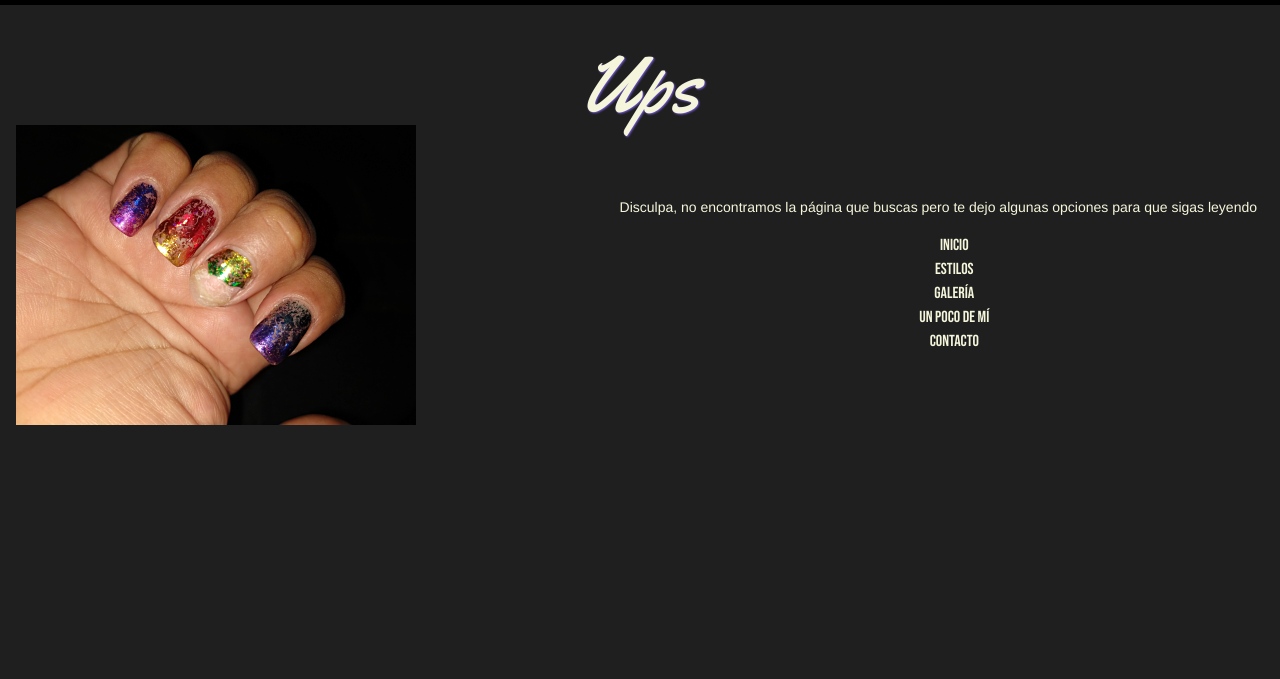
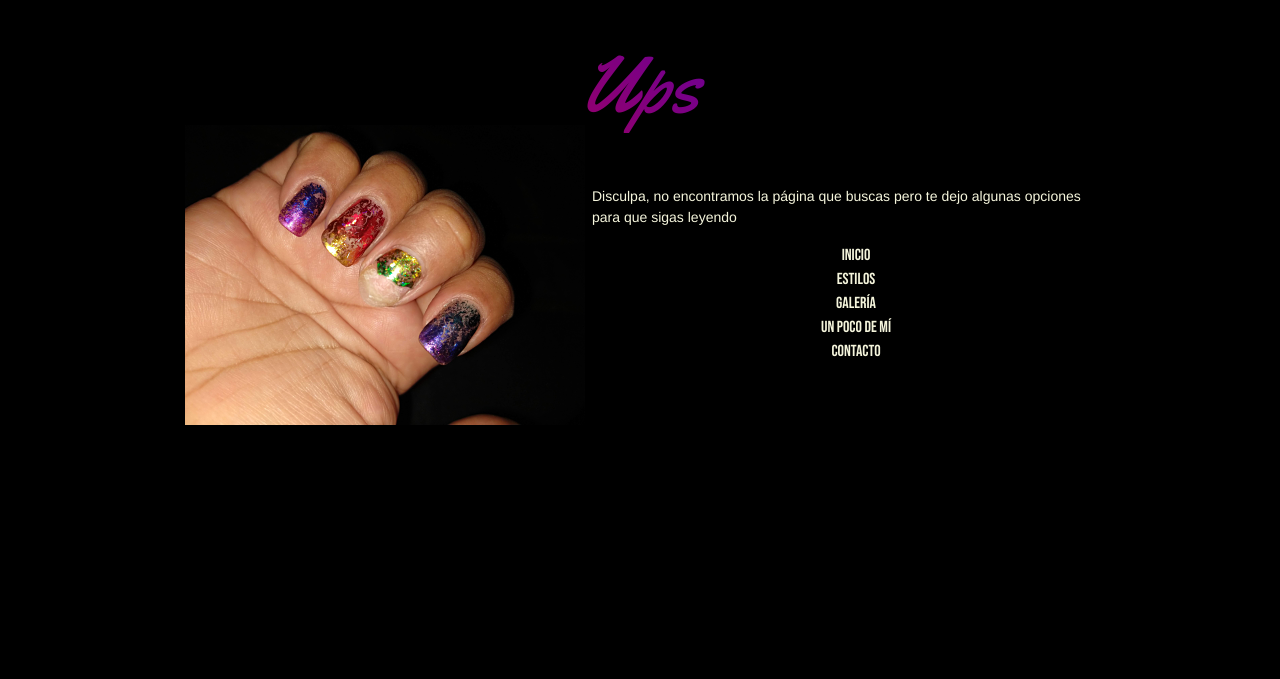
Before and after one commit to nancyargentina/NailArtistSite_MartinezNancy, a website: page pages/error404.html in a window 1280 px wide. Shown: the part 121-800 px from the top of the page. Drawn offline with nearby package versions, Linux system fonts and the light colour scheme; a web font is replaced by a local one.

Commit message:
Formato a página de error

```diff
--- a/pages/error404.html
+++ b/pages/error404.html
@@ -13,7 +13,7 @@
     <link href="https://cdn.jsdelivr.net/npm/bootstrap@5.1.1/dist/css/bootstrap.min.css" rel="stylesheet" integrity="sha384-F3w7mX95PdgyTmZZMECAngseQB83DfGTowi0iMjiWaeVhAn4FJkqJByhZMI3AhiU" crossorigin="anonymous">
     <link rel="stylesheet" href="../css/estilos.css">
 </head>
-<body id="fondoespecial">
+<body>
     <Header>
           <nav class="navbar navbar-expand-md navbar-dark">
             <div class="container-fluid">
@@ -36,12 +36,12 @@
         </nav>
     </Header>
 
-    <main>
-        <h1 class="encabezado__titulo">Ups</h1>
-        <section>
+    <main id="fondoespecial">
+        <h2 class="encabezado__titulo bordecolor">Ups</h2>
+        <section class="contenedorError">
             <img src="../images/rota_opt.png" alt="mano con uña rota">
-            <div class="articulo">
-                <P>Disculpa, no encontramos la página que buscas pero te dejo algunas opciones para que sigas leyendo</P>
+            <div class="textosError">
+                <P class="ancho">Disculpa, no encontramos la página que buscas pero te dejo algunas opciones para que sigas leyendo</P>
                 <ul class="menu text-center">
                     <li><a class="menu__item__link" href="../index.html">Inicio</a></li>
                     <li><a class="menu__item__link" href="estilosNail.html">Estilos</a></li>
--- a/scss/_base.scss
+++ b/scss/_base.scss
@@ -92,7 +92,7 @@ section {
 }
 
 .articulo{
-     display: inline-block;
+    display: inline-block;
     max-width:50rem;
     height: 40 rem;
 }
@@ -124,9 +124,6 @@ section {
     transition: opacity 500ms;
   }
 
-#fondoespecial{
-    background-color: $colorbase;
-}
 .pie{
     font-size: small;
 }
--- /dev/null
+++ b/scss/_error.scss
@@ -0,0 +1,22 @@
+.contenedorError{
+    display: flex;
+    justify-content: center;
+    align-items: center;
+}
+.ancho{
+    width: 500px;
+}
+.textosError{
+    max-width: 1000px;
+}
+#fondoespecial{
+    background-color: $colorbase;
+}
+.bordecolor{
+    @include formatText(('Yellowtail',cursive),10vh,$colortexto);
+    text-align: center;
+    background: linear-gradient(45deg, red, blue) ;
+    background: -webkit-linear-gradient(45deg, red, blue);
+    -webkit-background-clip: text;
+    -webkit-text-fill-color: transparent;
+}
--- a/scss/estilos.scss
+++ b/scss/estilos.scss
@@ -11,6 +11,7 @@
 @import "animaciones";
 @import "base.scss";
 @import "contacto.scss";
+@import "error.scss";
 
   /*hasta 480px*/
   @media only screen and (max-width:480px) {
```
Also changed, not shown: css/estilos.css.
